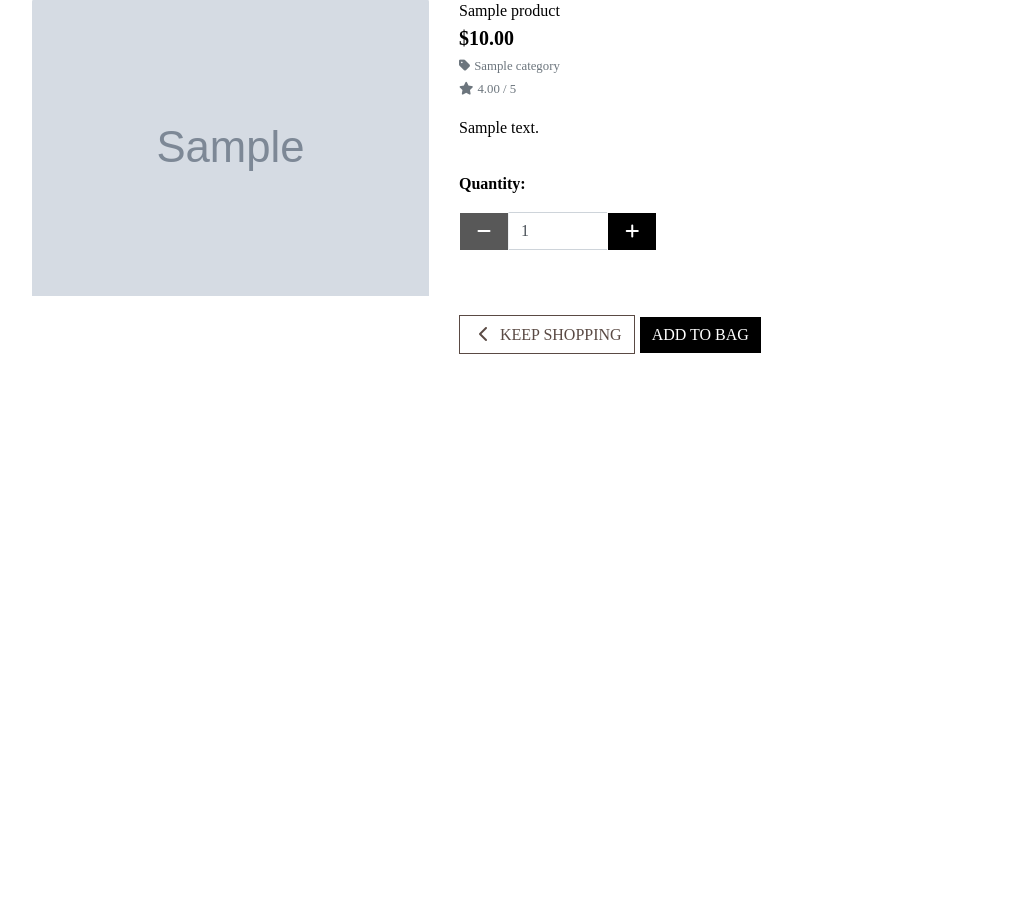
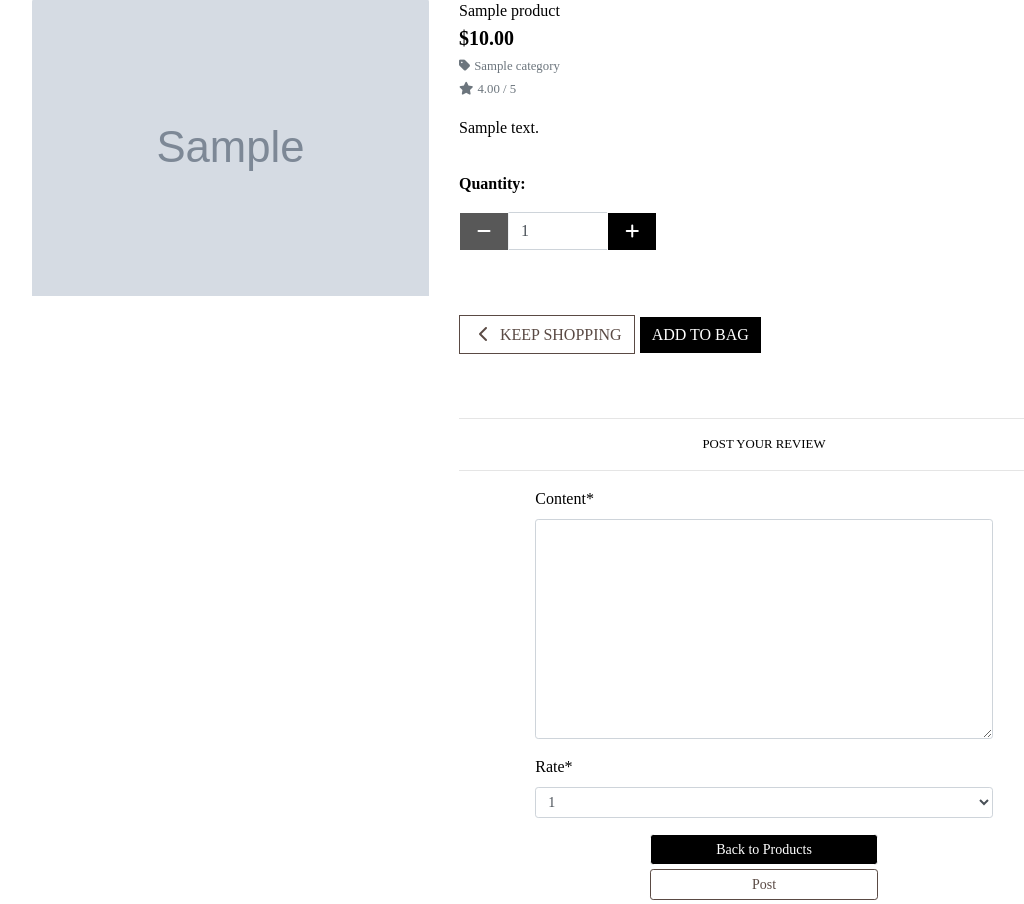
Before and after one commit to CarlosFaccelli26/hand_crafting_milestone, a Django app: page /review/1/ in a window 1280 px wide. Shown: the part 213-1117 px from the top of the page, without its empty margins (196-1220 px from the left). Before the commit the page ends 567 px from the top, so only its background shows below. Run offline with Django 3.2, Linux system fonts and the light colour scheme; tables that the repository leaves empty hold one stand-in row (values such as "Sample post"); grey boxes marked "Sample" are stand-in pictures; parts of the project's set-up code (start-up, migrations or seed data) failed here and were passed over; some libraries are stand-ins or nearby versions.

Commit message:
Added review form and template. Post method not working at the moment

```diff
--- a/products/forms.py
+++ b/products/forms.py
@@ -1,6 +1,6 @@
 from django import forms
 from .widgets import CustomClearableFileInput
-from .models import Product, Category
+from .models import Product, Category, ProductReview, RATE_CHOICES
 
 
 class ProductForm(forms.ModelForm):
@@ -21,3 +21,14 @@ class ProductForm(forms.ModelForm):
         self.fields['category'].choices = frielndly_name
         for field_name, field in self.fields.items():
             field.widget.attrs['class'] = 'border-black rounded-0'
+
+
+class ProductReviewForm(forms.ModelForm):
+    class Meta:
+        model = ProductReview
+        fields = ('content',
+                  'rate',
+                )
+
+    content = forms.CharField(widget=forms.Textarea(attrs={'class': 'form-control form-control-sm'}), required=True)
+    rate = forms.ChoiceField(choices=RATE_CHOICES, widget=forms.Select(attrs={'class': 'form-control form-control-sm'}), required=True)
--- a/products/models.py
+++ b/products/models.py
@@ -1,3 +1,4 @@
+import datetime
 from django.db import models
 from django.contrib.auth.models import User
 
@@ -43,11 +44,11 @@ RATE_CHOICES = [
 
 
 class ProductReview(models.Model):
-    product = models.ForeignKey('Product', related_name='reviews', on_delete=models.CASCADE)
+    product = models.ForeignKey('Product', related_name='reviews', on_delete=models.CASCADE, null=True)
     user = models.ForeignKey(User, related_name='reviews', on_delete=models.CASCADE)
     content = models.TextField(null=True, blank=True)
     date = models.DateTimeField(auto_now_add=True)
     rate = models.PositiveSmallIntegerField(choices=RATE_CHOICES, blank=True, null=True)
 
     def __str__(self):
-        return self.user.username
+        return self.content
--- a/products/templates/products/product_detail.html
+++ b/products/templates/products/product_detail.html
@@ -102,9 +102,16 @@
                 {% endfor %}
             </div>
             <div class="col-sm-12 col-md-6">
-                <form method="POST" action="{% url 'review' product.id %}" class="form w-75 mx-auto bg-danger">
+                <hr>
+                <p class="small logo-font mb-1 text-center">Post your Review</p>
+                <hr>
+                <form method="POST" action="{% url 'review' product.id %}" class="form w-75 mx-auto">
                     {% csrf_token %}
-                    {{ form }}
+                    {{ form | crispy }}
+                    <div class="w-50 mx-auto">
+                        <a href="{% url 'products' %}" class="btn btn-black btn-sm w-100 mb-1">Back to Products</a>
+                        <button type="submit" class="btn btn-sm btn-outline-brown w-100 mb-1">Post</button>
+                    </div>
                 </form>
             </div>
         </div>
--- a/products/views.py
+++ b/products/views.py
@@ -4,7 +4,7 @@ from django.contrib.auth.decorators import login_required
 from django.db.models import Q
 from django.db.models.functions import Lower
 from .models import Product, Category
-from .forms import ProductForm
+from .forms import ProductForm, ProductReviewForm
 
 # Create your views here.
 
@@ -62,11 +62,12 @@ def all_products(request):
 
 def product_detail(request, product_id):
     """ A view to show individual product details """
-
+    form = ProductReviewForm()
     product = get_object_or_404(Product, pk=product_id)
 
     context = {
         'product': product,
+        'form': form,
     }
 
     return render(request, 'products/product_detail.html', context)
@@ -74,9 +75,24 @@ def product_detail(request, product_id):
 
 def review(request, product_id):
     """A view to give user the ability to write a review for a product"""
-    product = get_object_or_404(Product, pk=product_id)
+
+    product = Product.objects.get(pk=product_id)
+    if request.method == 'POST':
+        form = ProductReviewForm(request.POST)
+        if form.is_valid():
+            form.save()
+            print(form)
+            messages.success(request, 'Review Posted.')
+            return redirect(reverse('product_detail', args=[product.id]))
+        else:
+            messages.error(request, 'Failed to post review. Please check the form is valid.')
+            return redirect(reverse('product_detail', args=[product.id]))
+    else:
+        form = ProductReviewForm()
+
     context = {
         'product': product,
+        'form': form,
     }
 
     return render(request, 'products/product_detail.html', context)
```
